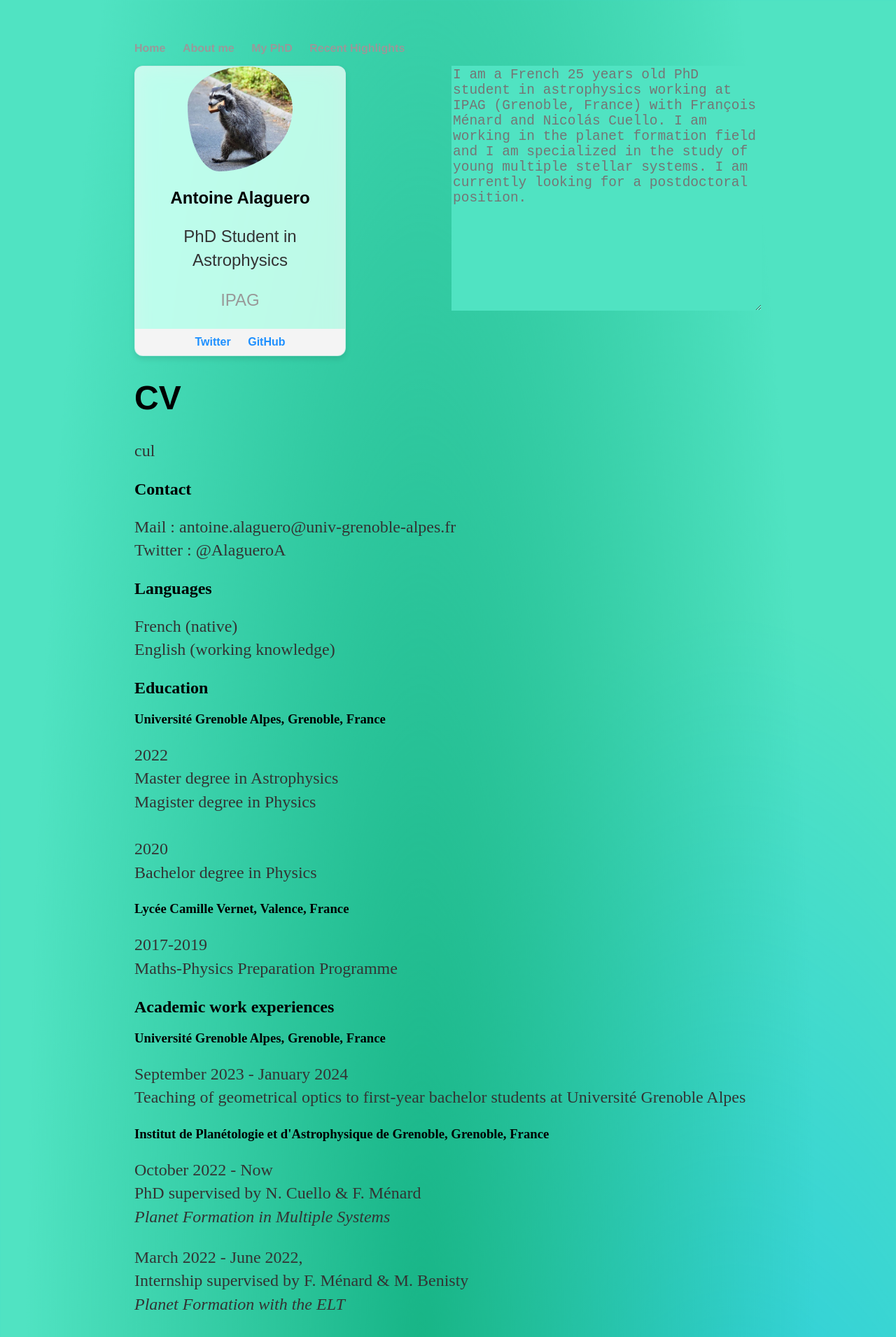
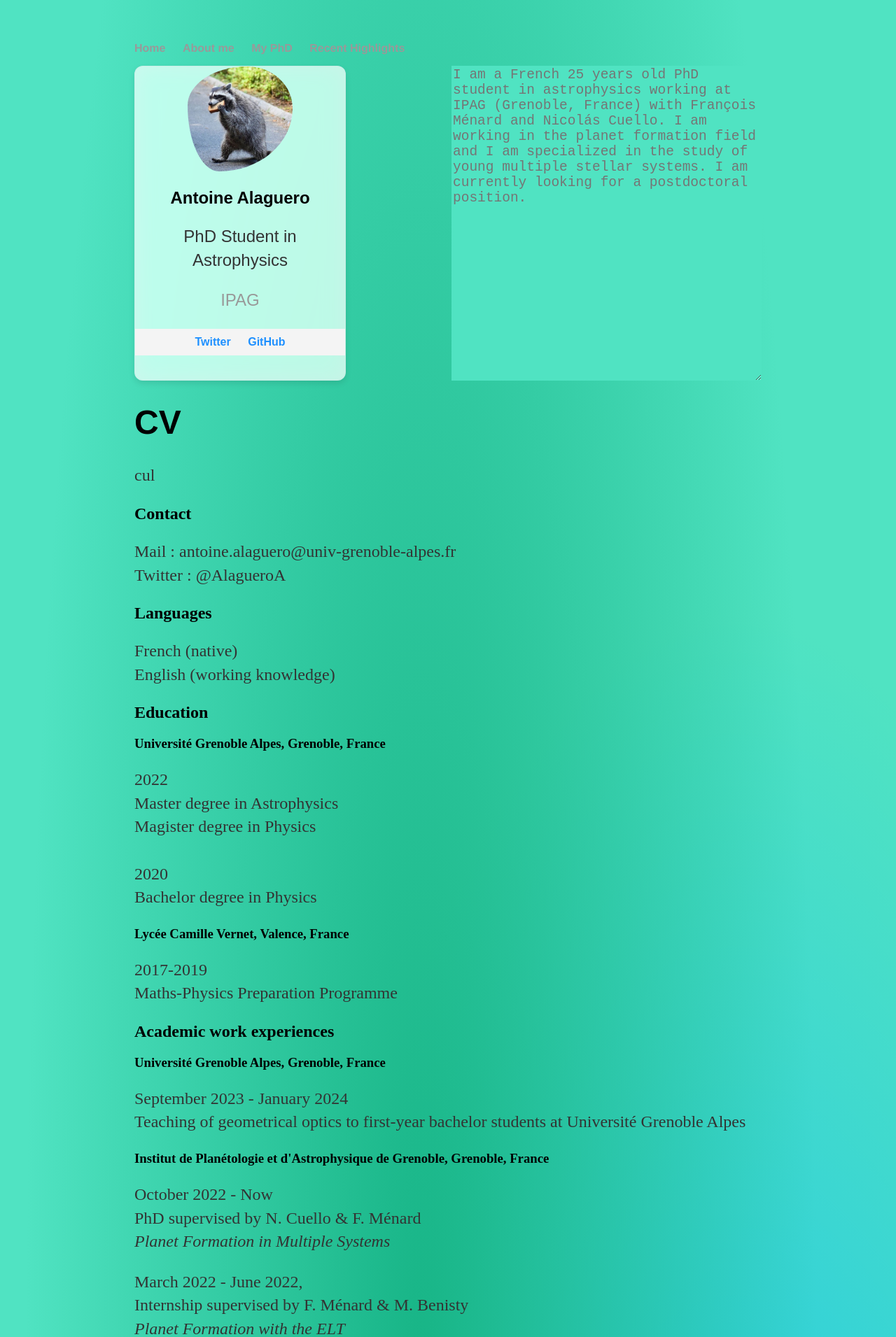
Before and after one commit to AlagueroA/AlagueroA.github.io, a Jekyll site: the page built from about/index.html, in a window 1280 px wide. Shown: the top 1911 px of the page at 70% size. Built offline with Jekyll 4.4.1, drawn with Linux system fonts in a browser that asks for light colours.

Commit message:
profilecard

```diff
--- a/css/main.css
+++ b/css/main.css
@@ -121,5 +121,5 @@ ul.posts li {
 }
 .textbox textarea {
     resize: vertical; /* Allows the textarea to be resized vertically */
-    height: 350px; /* Default height of the textarea */
+    height: 450px; /* Default height of the textarea */
 }
```
